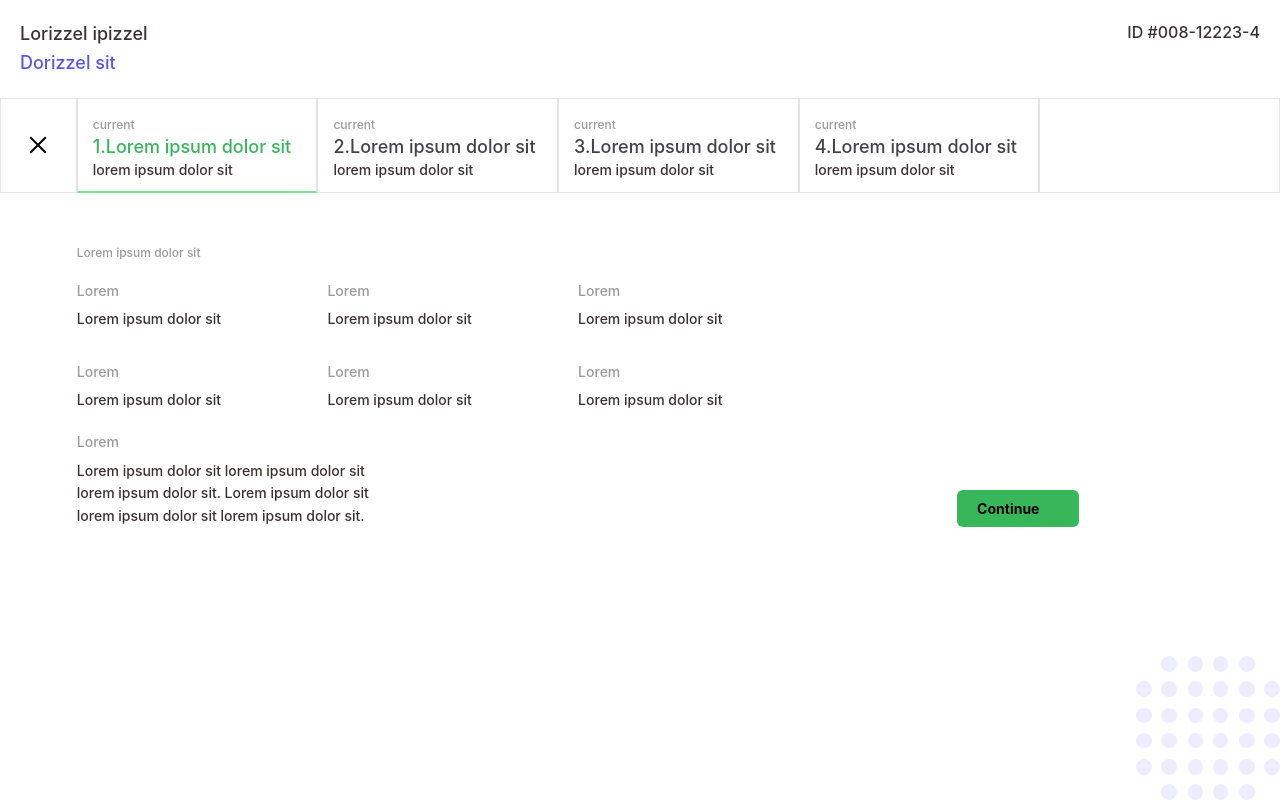
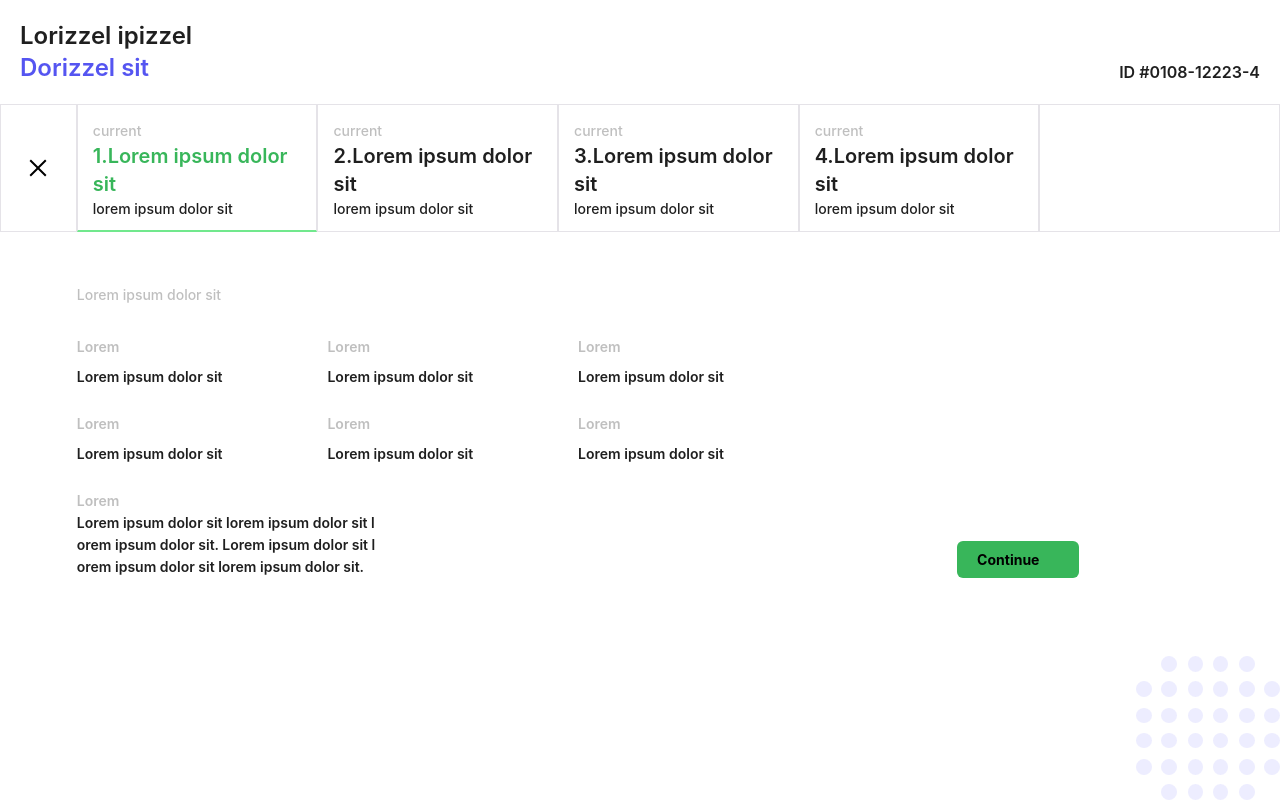
Before and after one commit to ritik07/pannel, a React (Create React App) app: page / in a window 1280 px wide. Built offline with nearby package versions, Linux system fonts and the light colour scheme.

Commit message:
TASK:Using antd typograhpy component;DONE:100;TIME:15min;

```diff
--- a/src/components/common/text/text.module.scss
+++ /dev/null
@@ -1,97 +0,0 @@
-@import "/src/styles/functions";
-@import "/src/styles/colors";
-
-.cs-heading-1 {
-  font-weight: 600;
-  font-size: pxToRem(18);
-  line-height: pxToRem(24);
-  color: map-get($map: $typography, $key: primaryColor);
-}
-
-.cs-heading-2 {
-  font-weight: 600;
-  font-size: pxToRem(16);
-  line-height: pxToRem(24);
-  color: map-get($map: $typography, $key: primaryColor);
-}
-
-.cs-heading-3 {
-  font-weight: 700;
-  font-size: pxToRem(24);
-  line-height: pxToRem(24);
-  color: map-get($map: $typography, $key: primaryColor);
-}
-
-.cs-header {
-  font-weight: 500;
-  font-size: pxToRem(16);
-  color: #3c3131;
-  line-height: 160%;
-}
-
-
-.cs-header-1 {
-  font-weight: 600;
-  font-size: pxToRem(18);
-  color: #3c3131;
-  line-height: 160%;
-}
-
-.cs-heading {
-  font-weight: 500;
-  font-size: pxToRem(14);
-  color: #3c3131;
-  line-height: 160%;
-}
-
-.cs-heading-label {
-  font-weight: 500;
-  font-size: pxToRem(14);
-  color: #9b9b9b;
-  line-height: 160%;
-}
-
-.cs-title {
-  font-size: pxToRem(13);
-  color: #41434c;
-  line-height: 140%;
-  margin-bottom: pxToRem(4);
-}
-
-.cs-label {
-  font-weight: 400;
-  font-size: pxToRem(12);
-  color: #9b9b9b;
-}
-
-.cs-section-heading {
-  font-weight: 600;
-  font-size: pxToRem(18);
-  line-height: pxToRem(24);
-  color: #41434c;
-}
-
-.cs-section-description {
-  font-size: pxToRem(14);
-  line-height: pxToRem(17);
-  color: rgba(102, 102, 102, 0.5);
-}
-
-.cs_text_ellipsis {
-  -webkit-line-clamp: 1;
-  -webkit-box-orient: vertical;
-  display: -webkit-box;
-  overflow: hidden;
-  text-overflow: ellipsis;
-  white-space: break-spaces;
-}
-
-.read_more {
-  color: #2e31be;
-  text-decoration: underline;
-  cursor: pointer;
-}
-
-.cs_text_expand{
-  white-space: break-spaces;
-}
--- a/src/components/common/text/text.tsx
+++ /dev/null
@@ -1,95 +0,0 @@
-import React, { memo, useState } from "react";
-import { pxToRem } from "../../../utils/factory-functions.util";
-import CSS from "./text.module.scss";
-
-interface TextAtomProps {
-  text: string;
-  id?: string;
-  type?: string;
-  className?: string;
-  fontWeight?: number;
-  ellipsis?: boolean;
-  maxEllipsisWidth?: string | number;
-  lineHeight?: number;
-  webkitLineClamp?: number;
-  showReadMore?: boolean;
-  maxTextLength?: number;
-  textAlign?: string;
-  expand?: boolean;
-  onClickReadMore?: Function;
-  style?: {};
-}
-
-const classes: any = {
-  header: "cs-header",
-  "header-1": "cs-header-1",
-  heading: "cs-heading",
-  title: "cs-title",
-  label: "cs-label",
-  "heading-label": "cs-heading-label",
-  "section-heading": "cs-section-heading",
-  "section-description": "cs-section-description",
-  "heading-1": "cs-heading-1",
-  "heading-2": "cs-heading-2",
-  "heading-3": "cs-heading-3",
-}; // TODO: create separate file to import types
-
-function Text({
-  text = "",
-  id,
-  type = classes.heading,
-  className = "",
-  ellipsis = false,
-  lineHeight = undefined,
-  maxEllipsisWidth = "",
-  fontWeight = 500,
-  webkitLineClamp = 1,
-  showReadMore = false,
-  onClickReadMore = () => console.log("clicked"),
-  expand = false,
-  maxTextLength = 100,
-  style = {},
-}: TextAtomProps): JSX.Element {
-  // TODO: to impliment the on click functionality on read more
-
-  const computedClassName: string = (
-    CSS[classes[type]] ? CSS[classes[type]] : ""
-  ) as string;
-
-  const truncatedText = expand ? text : text?.slice(0, maxTextLength) + "...";
-
-  return (
-    <>
-      <div
-        style={{
-          WebkitLineClamp: webkitLineClamp,
-          fontWeight: fontWeight,
-          lineHeight: pxToRem(lineHeight),
-          width:
-            ellipsis && maxEllipsisWidth
-              ? pxToRem(maxEllipsisWidth)
-              : undefined,
-          ...style,
-        }}
-        data-testid={"text" + id}
-        className={
-          (ellipsis && !expand ? CSS.cs_text_ellipsis : "") +
-          (ellipsis && expand ? CSS.cs_text_expand : "") +
-          ` ${computedClassName} ${className}`
-        }
-      >
-        {showReadMore ? truncatedText : text}
-        {showReadMore && (
-          <span className={CSS.read_more} onClick={() => onClickReadMore()}>
-            {showReadMore && !expand && text?.length > maxTextLength
-              ? " Read More"
-              : expand && " Show less"}
-          </span>
-        )}
-      </div>
-    </>
-  );
-}
-
-const TextAtom = memo(Text);
-export default TextAtom;
--- a/src/components/form/form-container/current.form-container.tsx
+++ b/src/components/form/form-container/current.form-container.tsx
@@ -1,82 +1,95 @@
 import React from "react";
-import TextAtom from "../../common/text/text";
-import { Row, Col } from "antd";
+import { Row, Col, Space } from "antd";
 import CSS from "./current.form-container.module.scss";
 import bg from "./assets/bg.png";
 import { ArrowRightOutlined } from "@ant-design/icons";
+import { Typography } from "antd";
 
+const { Title, Text } = Typography;
 const CurrentForm = () => {
   return (
     <div>
-      <TextAtom text="Lorem ipsum dolor sit" type="label" />
-      <Row>
+      <Text disabled className="cs-fw-500">
+        {"Lorem ipsum dolor sit"}
+      </Text>
+      <Row className="cs-tm-30">
         <Col span={5}>
-          <TextAtom text="Lorem" type="heading-label" className="cs-tm-20" />
-          <TextAtom
-            text="Lorem ipsum dolor sit"
-            type="heading"
-            className="cs-tm-6"
-          />
+          <Space direction="vertical">
+            <Text disabled className="cs-fw-600">
+              {"Lorem"}
+            </Text>
+
+            <Text className="cs-fw-600">{"Lorem ipsum dolor sit"}</Text>
+          </Space>
         </Col>
 
         <Col span={5}>
-          <TextAtom text="Lorem" type="heading-label" className="cs-tm-20" />
-          <TextAtom
-            text="Lorem ipsum dolor sit"
-            type="heading"
-            className="cs-tm-6"
-          />
+          <Space direction="vertical">
+            <Text disabled className="cs-fw-600">
+              {"Lorem"}
+            </Text>
+
+            <Text className="cs-fw-600">{"Lorem ipsum dolor sit"}</Text>
+          </Space>
         </Col>
 
         <Col span={5}>
-          <TextAtom text="Lorem" type="heading-label" className="cs-tm-20" />
-          <TextAtom
-            text="Lorem ipsum dolor sit"
-            type="heading"
-            className="cs-tm-6"
-          />
+          <Space direction="vertical">
+            <Text disabled className="cs-fw-600">
+              {"Lorem"}
+            </Text>
+
+            <Text className="cs-fw-600">{"Lorem ipsum dolor sit"}</Text>
+          </Space>
         </Col>
       </Row>
 
-      <Row className="cs-tm-10">
+      <Row className="cs-tm-25">
         <Col span={5}>
-          <TextAtom text="Lorem" type="heading-label" className="cs-tm-20" />
-          <TextAtom
-            text="Lorem ipsum dolor sit"
-            type="heading"
-            className="cs-tm-6"
-          />
+          <Space direction="vertical">
+            <Text disabled className="cs-fw-600">
+              {"Lorem"}
+            </Text>
+
+            <Text className="cs-fw-600">{"Lorem ipsum dolor sit"}</Text>
+          </Space>
         </Col>
 
         <Col span={5}>
-          <TextAtom text="Lorem" type="heading-label" className="cs-tm-20" />
-          <TextAtom
-            text="Lorem ipsum dolor sit"
-            type="heading"
-            className="cs-tm-6"
-          />
+          <Space direction="vertical">
+            <Text disabled className="cs-fw-600">
+              {"Lorem"}
+            </Text>
+
+            <Text className="cs-fw-600">{"Lorem ipsum dolor sit"}</Text>
+          </Space>
         </Col>
 
         <Col span={5}>
-          <TextAtom text="Lorem" type="heading-label" className="cs-tm-20" />
-          <TextAtom
-            text="Lorem ipsum dolor sit"
-            type="heading"
-            className="cs-tm-6"
-          />
+          <Space direction="vertical">
+            <Text disabled className="cs-fw-600">
+              {"Lorem"}
+            </Text>
+
+            <Text className="cs-fw-600">{"Lorem ipsum dolor sit"}</Text>
+          </Space>
         </Col>
       </Row>
 
-      <Row>
+      <Row className="cs-tm-25">
         <Col span={20}>
-          <TextAtom text="Lorem" type="heading-label" className="cs-tm-20" />
+          <Text disabled className="cs-fw-600">
+            {"Lorem"}
+          </Text>
           <div className="cs-dis-flex cs-jc-sb">
-            <TextAtom
-              style={{ width: "300px", wordBreak: "breakAll" }}
-              text="Lorem ipsum dolor sit lorem ipsum dolor sit lorem ipsum dolor sit. Lorem ipsum dolor sit lorem ipsum dolor sit lorem ipsum dolor sit."
-              type="heading"
-              className="cs-tm-6"
-            />
+            <Text
+              className="cs-fw-600"
+              style={{ width: "300px", wordBreak: "break-all" }}
+            >
+              {
+                "Lorem ipsum dolor sit lorem ipsum dolor sit lorem ipsum dolor sit. Lorem ipsum dolor sit lorem ipsum dolor sit lorem ipsum dolor sit."
+              }
+            </Text>
 
             <div className={"cs-dis-flex cs-ai-end"}>
               <div className={CSS.current_form_continue}>Continue</div>
--- a/src/components/form/header/form-header.molecules.tsx
+++ b/src/components/form/header/form-header.molecules.tsx
@@ -1,21 +1,21 @@
 import React from "react";
 import CSS from "./form-header.molecules.module.scss";
-import TextAtom from "../../common/text/text";
+import { Typography } from "antd";
+
+const { Title } = Typography;
 
 const FormHeader = () => {
   return (
     <div>
       <div className={CSS.header_container}>
         <div>
-          <TextAtom text="Lorizzel ipizzel" type="header-1" />
-          <TextAtom
-            style={{ color: "#5555f1" }}
-            text="Dorizzel sit"
-            type="header-1"
-          />
+          <Title level={3}>Lorizzel ipizzel</Title>
+          <Title className="cs-color-primary" level={3}>
+            Dorizzel sit
+          </Title>
         </div>
-        <div>
-          <TextAtom text="ID #008-12223-4" type="header" />
+        <div className="cs-dis-flex cs-ai-end">
+          <Title level={5}>ID #0108-12223-4</Title>
         </div>
       </div>
     </div>
--- a/src/components/form/tab/tabs.molecule.module.scss
+++ b/src/components/form/tab/tabs.molecule.module.scss
@@ -52,8 +52,8 @@ $template-value: 2, 3, 4, 5, 6, 7, 8, 10, 12, 14, 16, 18, 20, 22, 24, 26;
 }
 
 .cs-active-tab {
-  color: #38b65a;
-  font-weight: 700;
+  // color: #38b65a;
+  // font-weight: 700;
   border-bottom: pxToRem(2) solid #71e88d;
 }
 
--- a/src/pages/form/constant/form.constant.tsx
+++ b/src/pages/form/constant/form.constant.tsx
@@ -1,5 +1,7 @@
 import React from "react";
-import TextAtom from "../../../components/common/text/text";
+import { Typography } from "antd";
+
+const { Title, Text } = Typography;
 
 interface ITabHeaderProps {
   label: string;
@@ -16,13 +18,11 @@ const getTabHeader = ({
 }: ITabHeaderProps): JSX.Element => {
   return (
     <div>
-      <TextAtom text={label} type="label" />
-      <TextAtom
-        style={{ color: isActive ? "#38b65a" : "" }}
-        text={heading}
-        type="heading-1"
-      />
-      <TextAtom text={title} type="heading" />
+      <Text disabled>{label}</Text>
+      <Title className={isActive ? "cs-color-secondary" : ""} level={4}>
+        {heading}
+      </Title>
+      <Text>{title}</Text>
     </div>
   );
 };
--- a/src/pages/form/index.tsx
+++ b/src/pages/form/index.tsx
@@ -1,9 +1,9 @@
 import React, { useState } from "react";
 import CSS from "./form.page.module.scss";
-import CurrentForm from "../../components/form/form-container/current.form-container";
 import FormHeader from "../../components/form/header/form-header.molecules";
 import FormTab from "../../components/form/tab/tabs.molecule";
 import { ITEMS } from "./constant/form.constant";
+import CurrentForm from "../../components/form/form-container/current.form-container";
 
 export const Form = () => {
   const [active, setActive] = useState(1);
--- /dev/null
+++ b/src/styles/_ant_override.scss
@@ -0,0 +1,3 @@
+.ant-typography{
+  margin: 0rem !important;
+}
--- a/src/styles/index.scss
+++ b/src/styles/index.scss
@@ -5,6 +5,7 @@
 @import "./custom/border-radius.scss";
 @import "./custom/margin.scss";
 @import "./custom/padding.scss";
+@import "./ant_override";
 
 html,
 body {
@@ -12,6 +13,14 @@ body {
   margin: 0;
   font-style: normal;
   min-height: 100vh;
+}
+
+.cs-color-primary{
+  color: #5555f1 !important;
+}
+
+.cs-color-secondary{
+  color: #38b65a !important;
 }
 
 * {
--- a/src/styles/typography.scss
+++ b/src/styles/typography.scss
@@ -135,3 +135,10 @@
 		line-height: 140%;
 	}
 }
+$weight-value:  400, 500, 600, 700, 800;
+
+@each $value in $weight-value {
+  .cs-fw-#{$value} {
+    font-weight: #{$value} !important;
+  }
+}
```
